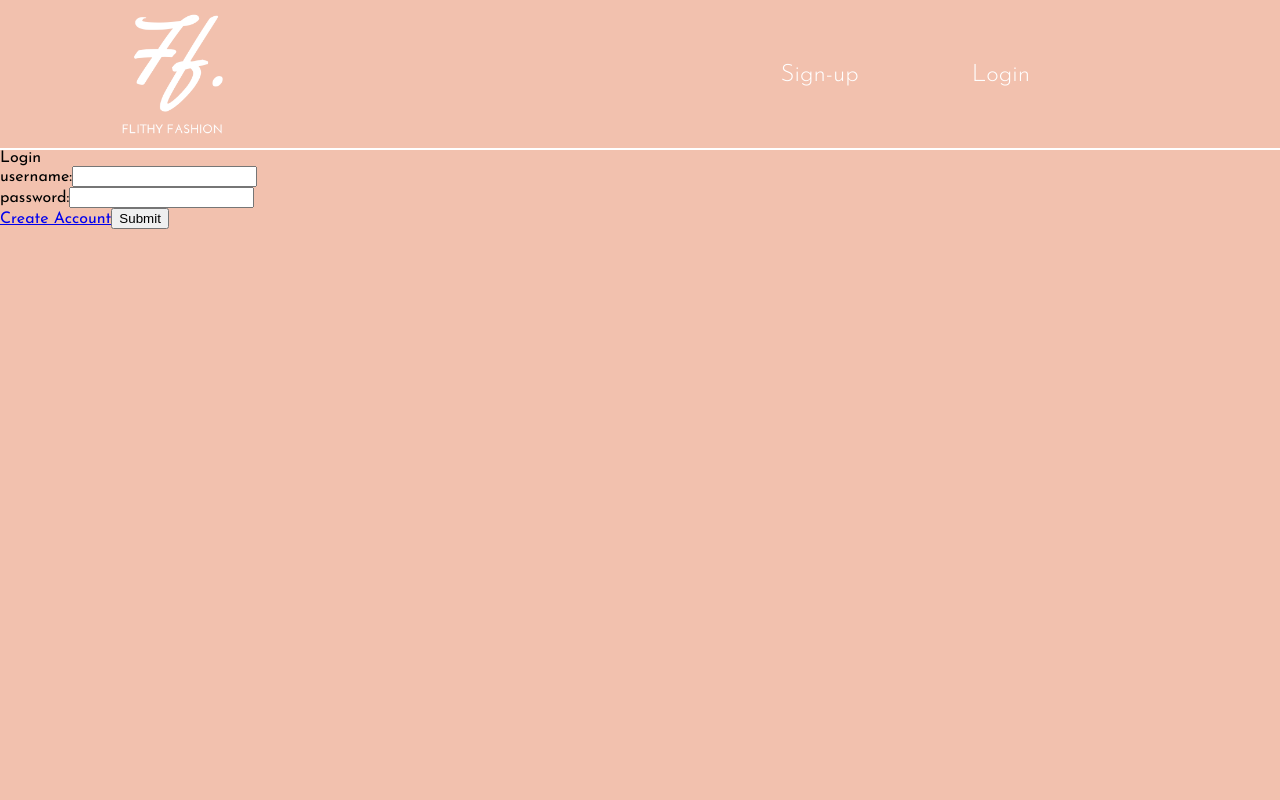
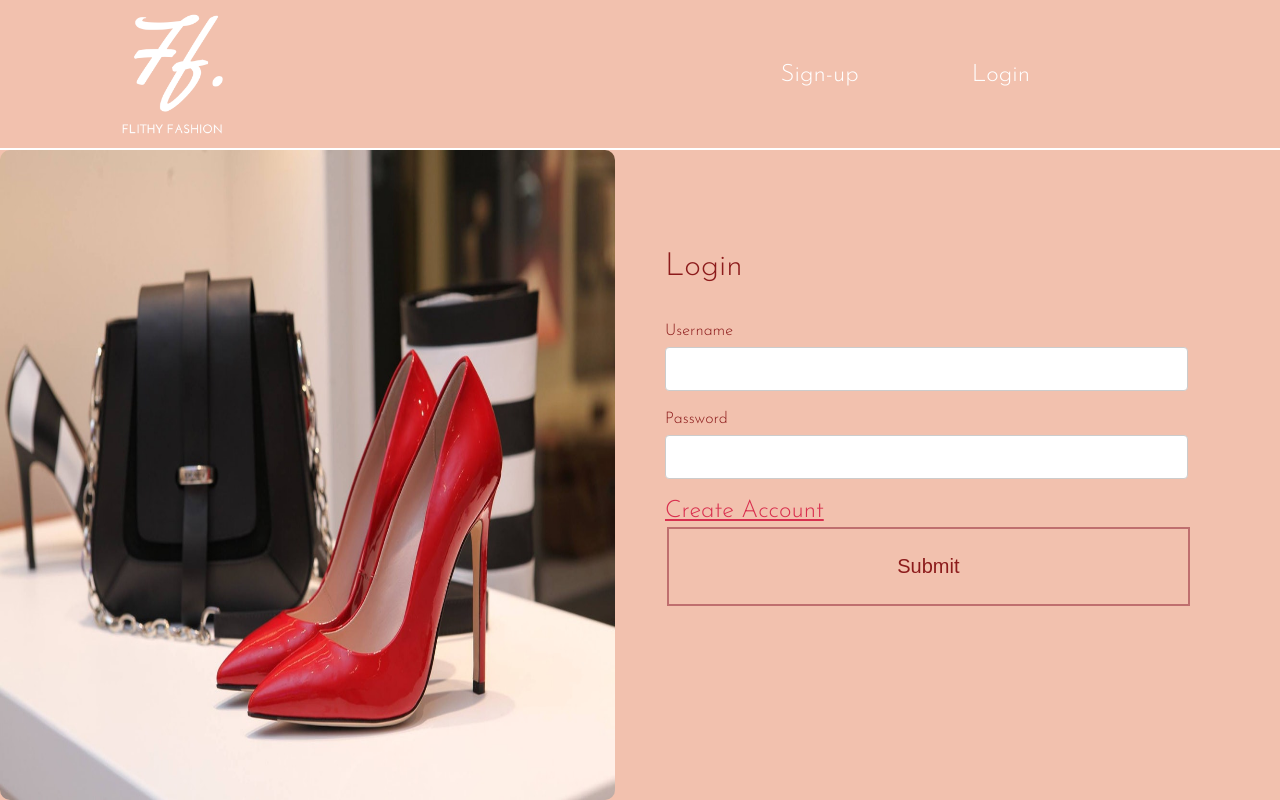
Before and after one commit to CherelleTownes/Filthy-Fashion, a React (Create React App) app in the folder client/: page /login in a window 1280 px wide. Built offline with nearby package versions, Linux system fonts and the light colour scheme; no server answers.

Commit message:
completed log in and sign out css

```diff
--- a/client/src/components/Login/index.js
+++ b/client/src/components/Login/index.js
@@ -1,5 +1,84 @@
 import React, { Component } from 'react'
 import { Link } from 'react-router-dom';
+import styled from 'styled-components';
+import LoginImg from '../../assets/images/LoginImg.jpg';
+
+
+
+const StyledLogin = styled.section`
+    display: grid;
+    grid-template-columns: 1fr 1fr;
+    grid-column-gap: 50px;
+    align-items: center;
+`;
+
+const LoginImage = styled.img`
+  width: 100%;
+  height: 650px;
+  border-radius: 10px;
+
+`;
+
+const Title = styled.h1`
+    font-size: 32px;
+    font-weight: 300;
+    margin-top: -90px;
+    padding-bottom: 40px;
+    color: #8C1B1B;
+`;
+
+const FormLabel = styled.h3`
+  font-size: 28;
+  font-weight: 300;
+  color: #8C1B1B;
+`;
+
+const Input = styled.input`
+  width: 85%;
+  padding: 12px 20px;
+  font-size: 16px;
+  color:  #8C1B1B;
+  font-weight: 300;
+  margin: 8px 0;
+  display: inline-block;
+  border: 1px solid #ccc;
+  border-radius: 4px;
+  box-sizing: border-box;
+  margin-bottom:20px;
+`;
+
+const StyledLink = styled(Link)`
+font-size: 24px;
+font-weight: 300;
+padding-bottom: 10px;
+text-decoration: underline;
+color: #D9304F;
+:hover {
+  background-color: #BF6F6F;
+  color: white;}
+`;
+
+const Button = styled.button`
+  width: 85%;
+  background-color: #F2C1AE;
+  color: #8C1B1B;
+  border: 2px solid #BF6F6F;
+  padding: 26px 42px;
+  text-align: center;
+  text-decoration: none;
+  display: inline-block;
+  font-size: 20px;
+  margin: 4px 2px;
+  transition-duration: 0.4s;
+  cursor: pointer;
+  :hover {
+  background-color: #BF6F6F;
+  color: white;
+  }
+`;
+
+
+
 
 export default class Login extends Component {
   state = {
@@ -16,15 +95,16 @@ export default class Login extends Component {
   render() {
     const { username, password } = this.state;
     return (
-
+      <StyledLogin>
+        <LoginImage src={LoginImg} />
       <form onSubmit={(e) => {
         e.preventDefault();
         this.props.handleLogin(this.state);
         this.props.history.push('/categories');
       }}>
-        <h3>Login</h3>
-        <label htmlFor="username">username:</label>
-        <input
+        <Title>Login</Title>
+        <FormLabel htmlFor="username">Username</FormLabel>
+        <Input
           id="username"
           type="text"
           name="username"
@@ -32,8 +112,8 @@ export default class Login extends Component {
           onChange={this.handleChange}
         />
         <br />
-        <label htmlFor="password">password:</label>
-        <input
+        <FormLabel htmlFor="password">Password</FormLabel>
+        <Input
           id="password"
           type="password"
           name="password"
@@ -41,9 +121,10 @@ export default class Login extends Component {
           onChange={this.handleChange}
         />
         <br />
-        <Link to='/sign-up'>Create Account</Link>
-        <button>Submit</button>
-      </form>
+        <StyledLink to='/sign-up'>Create Account</StyledLink>
+        <Button>Submit</Button>
+        </form>
+        </StyledLogin>
     )
   }
 }
--- a/client/src/components/Signup/index.js
+++ b/client/src/components/Signup/index.js
@@ -1,5 +1,71 @@
 import React, { Component } from 'react'
-// import './signup.css';
+import styled from 'styled-components';
+import SignupImg from '../../assets/images/SignupImg.jpg';
+
+
+
+const StyledSignUp = styled.section`
+    display: grid;
+    grid-template-columns: 1fr 1fr;
+    grid-column-gap: 50px;
+    align-items: center;
+`;
+
+const SignUpImage = styled.img`
+  width: 100%;
+  height: 650px;
+  border-radius: 10px;
+
+`;
+
+const Title = styled.h1`
+    font-size: 32px;
+    font-weight: 300;
+    padding: 40px 0;
+    color: #8C1B1B;
+`;
+
+const FormLabel = styled.h3`
+  font-size: 28;
+  font-weight: 300;
+  color: #8C1B1B;
+`;
+
+const Input = styled.input`
+  width: 85%;
+  font-size: 16px;
+  color:  #8C1B1B;
+  font-weight: 300;
+  padding: 12px 20px;
+  margin: 8px 0;
+  display: inline-block;
+  border: 1px solid #ccc;
+  border-radius: 4px;
+  box-sizing: border-box;
+`;
+
+const Button = styled.button`
+  width: 85%;
+  background-color: #F2C1AE;
+  color: #8C1B1B;
+  border: 2px solid #BF6F6F;
+  padding: 26px 42px;
+  text-align: center;
+  text-decoration: none;
+  display: inline-block;
+  font-size: 20px;
+  margin: 4px 2px;
+  transition-duration: 0.4s;
+  cursor: pointer;
+  :hover {
+  background-color: #BF6F6F;
+  color: white;
+  }
+`;
+
+
+
+
 
 export default class Signup extends Component {
   state = {
@@ -20,14 +86,16 @@ export default class Signup extends Component {
   render() {
     const {first_name, last_name, username, email, password } = this.state;
     return (
+      <StyledSignUp>
+        <SignUpImage src={SignupImg} />
       <form onSubmit={(e) => {
         e.preventDefault();
         this.props.handleRegister(this.state);
         this.props.history.push('/categories');
       }}>
-        <h3>Sign Up for an Account</h3>
-        <label htmlFor="first-name">First Name</label>
-        <input
+        <Title>Sign Up for an Account</Title>
+        <FormLabel htmlFor="first-name">First Name</FormLabel>
+        <Input
           id="first-name"
           type="text"
           name="first_name"
@@ -35,8 +103,8 @@ export default class Signup extends Component {
           onChange={this.handleChange}
         />
         <br />
-        <label htmlFor="last-name">Last Name</label>
-        <input
+        <FormLabel htmlFor="last-name">Last Name</FormLabel>
+        <Input
           id="last-name"
           type="text"
           name="last_name"
@@ -44,8 +112,8 @@ export default class Signup extends Component {
           onChange={this.handleChange}
         />
         <br />
-        <label htmlFor="username">Username</label>
-        <input
+        <FormLabel htmlFor="username">Username</FormLabel>
+        <Input
           id="username"
           type="text"
           name="username"
@@ -53,8 +121,8 @@ export default class Signup extends Component {
           onChange={this.handleChange}
         />
         <br />
-        <label htmlFor="email">Email</label>
-        <input
+        <FormLabel htmlFor="email">Email</FormLabel>
+        <Input
           id="email"
           type="text"
           name="email"
@@ -62,8 +130,8 @@ export default class Signup extends Component {
           onChange={this.handleChange}
         />
         <br />
-        <label htmlFor="password">Password</label>
-        <input
+        <FormLabel htmlFor="password">Password</FormLabel>
+        <Input
           id="password"
           type="password"
           name="password"
@@ -71,8 +139,9 @@ export default class Signup extends Component {
           onChange={this.handleChange}
         />
         <br />
-        <button>Submit</button>
+        <Button>Submit</Button>
       </form>
+      </StyledSignUp>
     )
   }
 }
```
Also changed, not shown: client/src/assets/images/LoginImg.jpg (added), client/src/assets/images/SignupImg.jpg (added).
